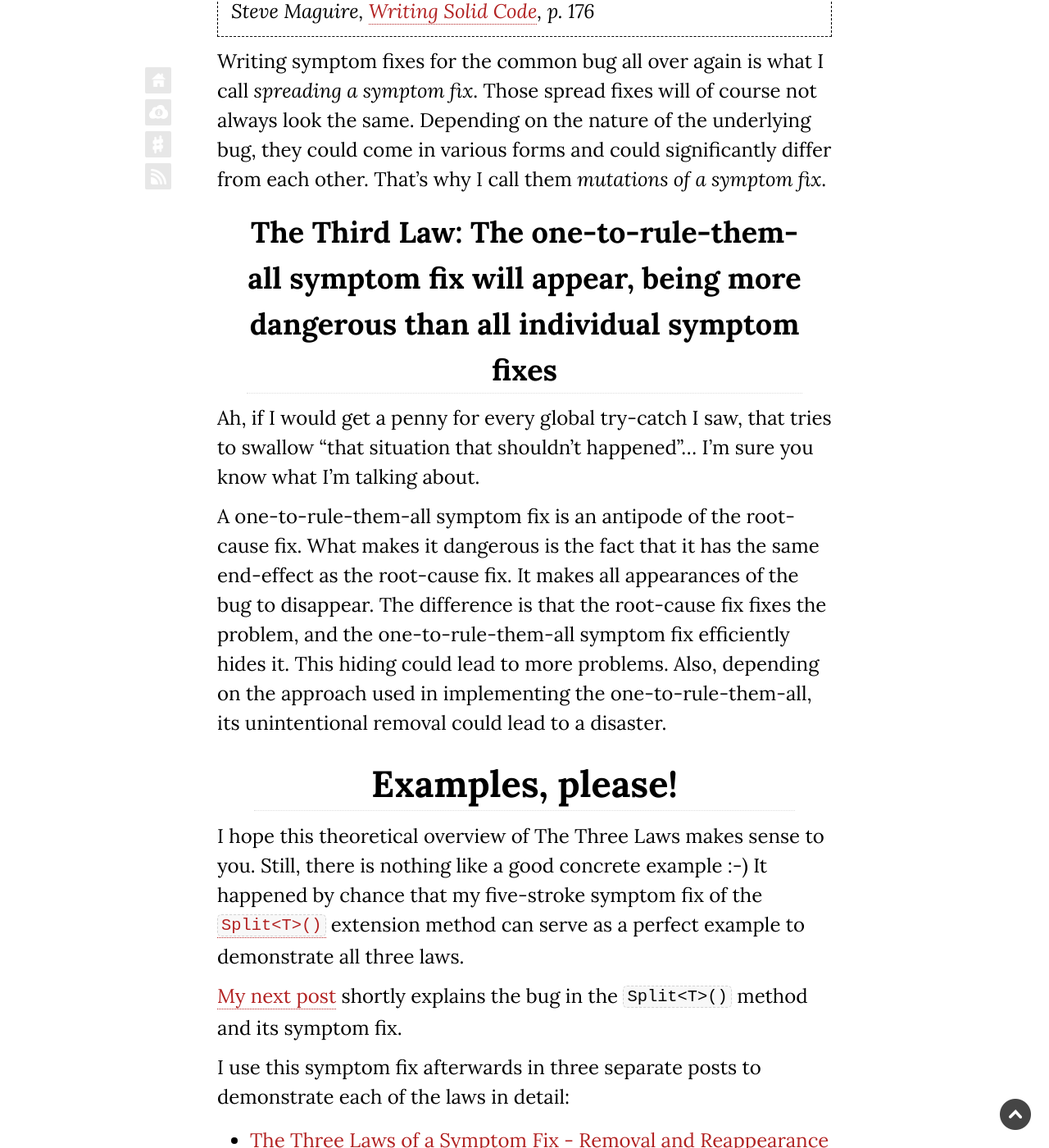
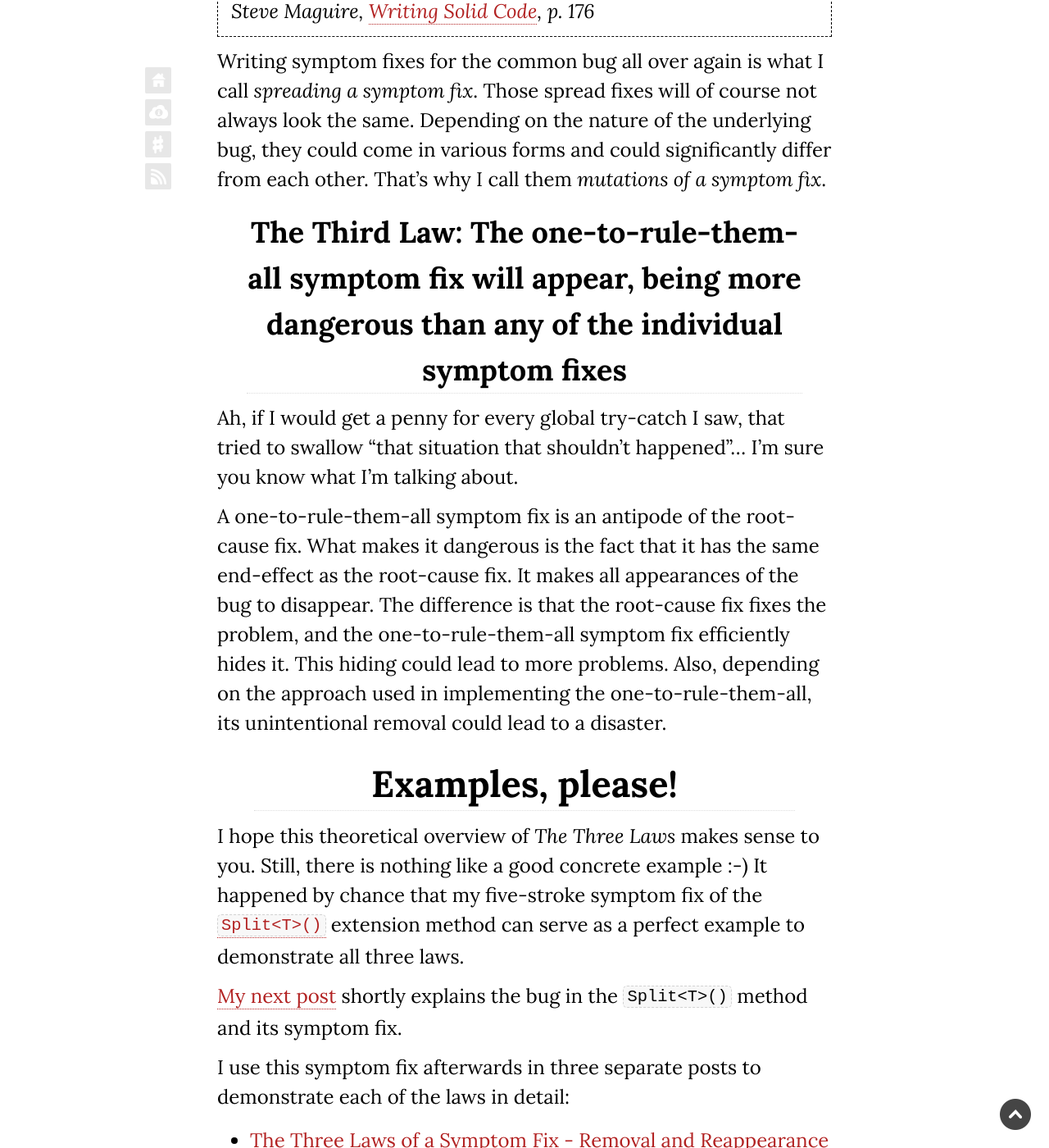
Before and after one commit to ironcev/thp.im, a Jekyll site: the page built from _posts/2015-04-17-the-three-laws-of-a-symptom-fix.md, in a window 1280 px wide and 1400 px high, scrolled down 4331 px. Shown: the whole window at 82% size. Built offline with Jekyll 4.4.1, drawn with Linux system fonts in a browser that asks for light colours; nearby versions of some CDN libraries; comment, search, counter and statistics services are not loaded; some of the changed text lies outside the part shown.

Commit message:
The Three Laws of a Symptom Fix: Slightly better formulation of The Third Law.

```diff
--- a/_posts/2015-04-17-the-three-laws-of-a-symptom-fix.md
+++ b/_posts/2015-04-17-the-three-laws-of-a-symptom-fix.md
@@ -47,9 +47,9 @@ And so here they are, The Three Laws of a Symptom Fix:
 
 - **A symptom fix will be unintentionally removed and the bug will reappear.**
 - **A symptom fix will mutate and spread.**
-- **The one-to-rule-them-all symptom fix will appear, being more dangerous than all individual symptom fixes.**
+- **The one-to-rule-them-all symptom fix will appear, being more dangerous than any of the individual symptom fixes.**
 
-Let's explain them shortly.
+Let's explain *The Three Laws* shortly.
 
 ###The First Law: A symptom fix will be unintentionally removed and the bug will reappear
 
@@ -67,15 +67,15 @@ Steve Maguire, <a href="http://www.amazon.com/Writing-Solid-Code-Microsoft-Progr
 
 Writing symptom fixes for the common bug all over again is what I call *spreading a symptom fix*. Those spread fixes will of course not always look the same. Depending on the nature of the underlying bug, they could come in various forms and could significantly differ from each other. That's why I call them *mutations of a symptom fix*.
 
-###The Third Law: The one-to-rule-them-all symptom fix will appear, being more dangerous than all individual symptom fixes
+###The Third Law: The one-to-rule-them-all symptom fix will appear, being more dangerous than any of the individual symptom fixes
 
-Ah, if I would get a penny for every global try-catch I saw, that tries to swallow "that situation that shouldn't happened"... I'm sure you know what I'm talking about.
+Ah, if I would get a penny for every global try-catch I saw, that tried to swallow "that situation that shouldn't happened"... I'm sure you know what I'm talking about.
 
 A one-to-rule-them-all symptom fix is an antipode of the root-cause fix. What makes it dangerous is the fact that it has the same end-effect as the root-cause fix. It makes all appearances of the bug to disappear. The difference is that the root-cause fix fixes the problem, and the one-to-rule-them-all symptom fix efficiently hides it. This hiding could lead to more problems.  Also, depending on the approach used in implementing the one-to-rule-them-all, its unintentional removal could lead to a disaster.
 
 ##Examples, please!
 
-I hope this theoretical overview of The Three Laws makes sense to you. Still, there is nothing like a good concrete example :-) It happened by chance that my five-stroke symptom fix of the [`Split<T>()`](https://github.com/ironcev/SwissKnife/blob/master/Source/SwissKnife/Collections/CollectionExtensions.cs) extension method can serve as a perfect example to demonstrate all three laws.
+I hope this theoretical overview of *The Three Laws* makes sense to you. Still, there is nothing like a good concrete example :-) It happened by chance that my five-stroke symptom fix of the [`Split<T>()`](https://github.com/ironcev/SwissKnife/blob/master/Source/SwissKnife/Collections/CollectionExtensions.cs) extension method can serve as a perfect example to demonstrate all three laws.
 
 [My next post]({% post_url 2015-04-18-the-three-laws-of-a-symptom-fix-the-bug %}) shortly explains the bug in the `Split<T>()` method and its symptom fix.
 
```
